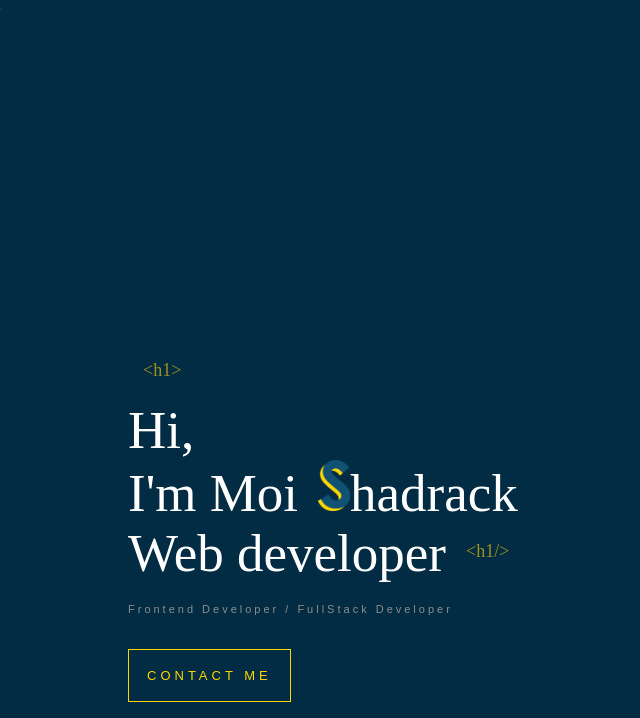
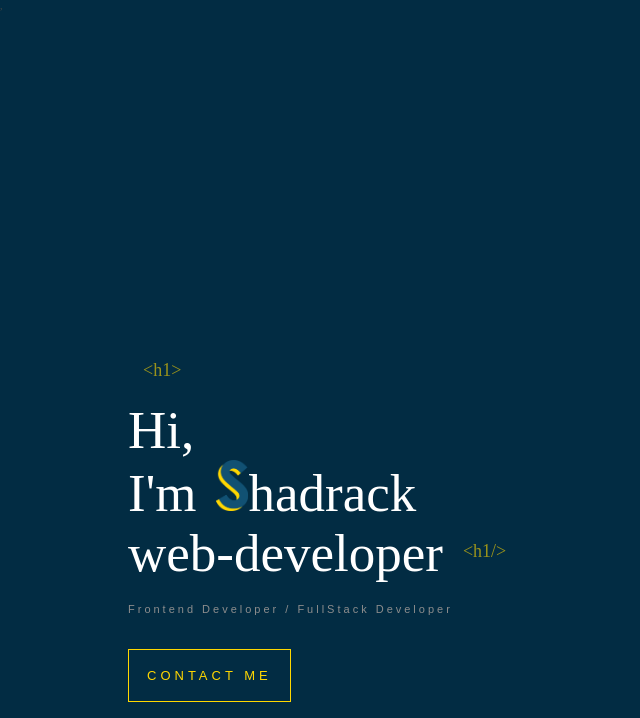
Before and after one commit to 12moi/Moi, a React (Create React App) app: page / in a window 1280 px wide. Shown: the top 718 px of the page, without its empty margins (0-640 px from the left). Built offline with nearby package versions, Linux system fonts and the light colour scheme.

Commit message:
add updates

```diff
--- a/src/App.js
+++ b/src/App.js
@@ -1,6 +1,3 @@
-
-
-
 import { Routes, Route } from 'react-router-dom';
 import './App.scss'
 import Home from './components/Home';
--- /dev/null
+++ b/src/components/AnimatedLetters/index.js
@@ -0,0 +1,18 @@
+
+import './index.scss'
+
+const AnimatedLetters = ({LetterClass, strArray, idx}) =>{
+  return(
+    <span>
+        {
+            strArray.map((char, i)=>(
+                <span key={char +i} className={`${LetterClass}_${i + idx}`}>
+                 {char}
+                </span>
+            ))
+        }
+    </span>
+  )
+} ;
+
+export default AnimatedLetters
--- /dev/null
+++ b/src/components/AnimatedLetters/index.scss
@@ -0,0 +1,27 @@
+
+.text-animate{
+    display: inline-block;
+    opacity: 0;
+    animation: bounceIn 1s;
+    animation-fill-mode: forwards;
+    min-width: 10px;
+    -webkit-animation: bounceIn 1s;
+
+
+}
+.text-animate-hover{
+    display: inline-block;
+    min-width: 10px;
+    animation-fill-mode: both;
+
+    &:hover{
+        color: #ffd700;
+        animation: rubberband;
+        -webkit-animation: rubberband;
+}
+}
+@for $i from  1 through 35  {
+    .text-animate._#{$i}{
+        animation-delay: #{$i/10}s;
+    }
+}
--- a/src/components/Home/index.js
+++ b/src/components/Home/index.js
@@ -1,17 +1,38 @@
 
-// import { link } from 'react-router-dom'
+import { useEffect } from 'react'
+import { useState } from 'react'
 import LogoTitle from '../../assets/images/logo-s.png'
+import AnimatedLetters from '../AnimatedLetters'
 import './index.scss'
 const Home =()=> {
+   const [letterClass, setletterClass]=useState('text-animate')
 
+   const nameArray=['h','a','d','r','a','c','k']
+   const jobArray=['w','e','b','-','d','e','v','e','l','o','p','e','r']
+
+   useEffect(()=>{
+    return setTimeout(()=>{
+        setletterClass('text-animate-hover')
+    }, 4000)
+   },
+   [])
     return(
         <div className="container home-page">
          <div className="text-zone">
-            <h1>Hi,  <br/> I'm  Moi
+            <h1>
+
+                <span className={`${letterClass}_12`}>Hi,</span>
+                <br/>
+                <span className={`${letterClass}_13`}>I</span>
+                <span className={`${letterClass}_14`}>'m</span>
             <img src={LogoTitle} alt=" developer" />
-            hadrack
+           <AnimatedLetters letterClass={letterClass}
+           strArray={nameArray}
+           idx={22}/>
             <br/>
-            Web developer
+            <AnimatedLetters letterClass={letterClass}
+           strArray={jobArray}
+           idx={15}/>
             </h1>
             <h2> Frontend Developer / FullStack Developer</h2>
             <button to="/container" className="flat-button" >CONTACT ME</button>
--- a/src/components/Home/index.scss
+++ b/src/components/Home/index.scss
@@ -70,6 +70,7 @@
     font-family: sans-serif;
     float: left;
     margin-top: 25px;
+    cursor: pointer;
     animation: fadeIn 1s 1.8s backwards;
     padding: 18px;
     border: 1px solid #ffd700;
--- a/src/components/Layout/index.js
+++ b/src/components/Layout/index.js
@@ -6,6 +6,7 @@ const Layout = ()=>{
     return(
         <div className="App">
         <Sidebar />
+
         <div className="page">
             <span className="tags top-tags">
                 &lt;body&gt;
```
